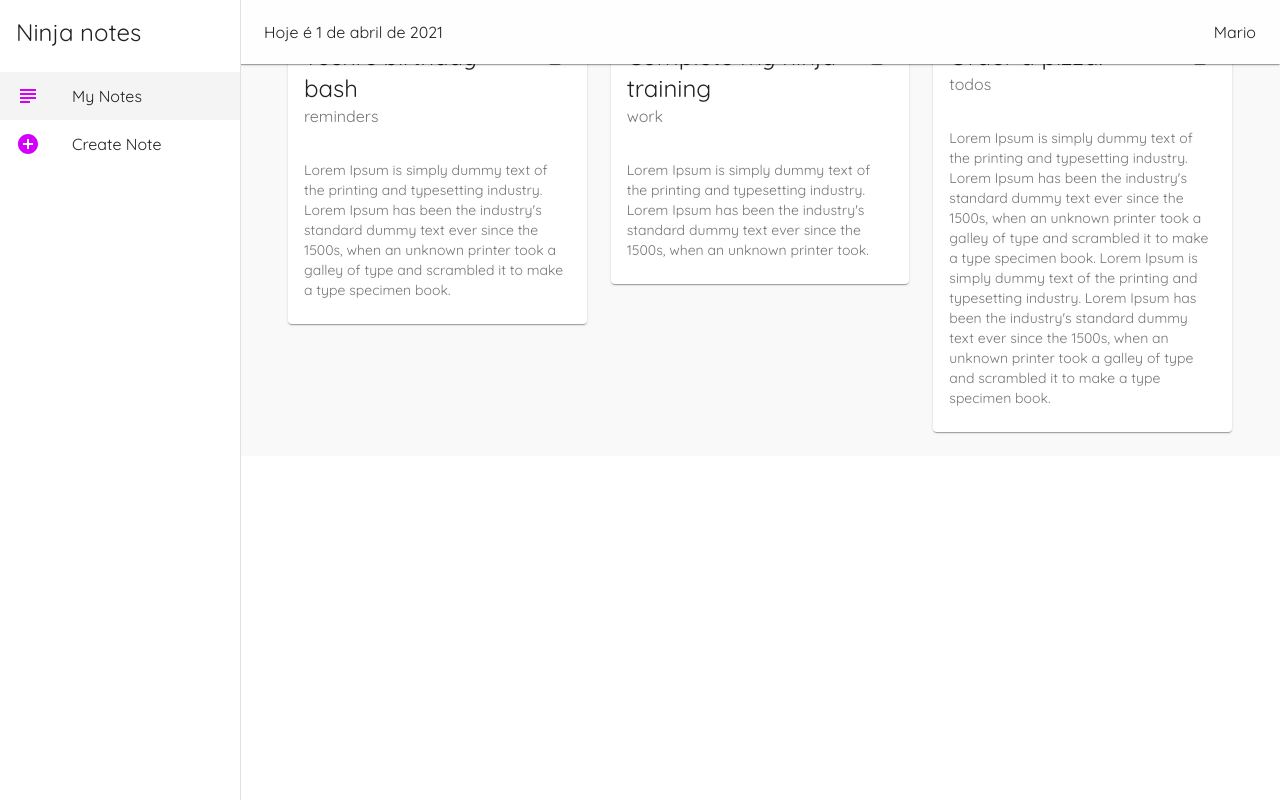
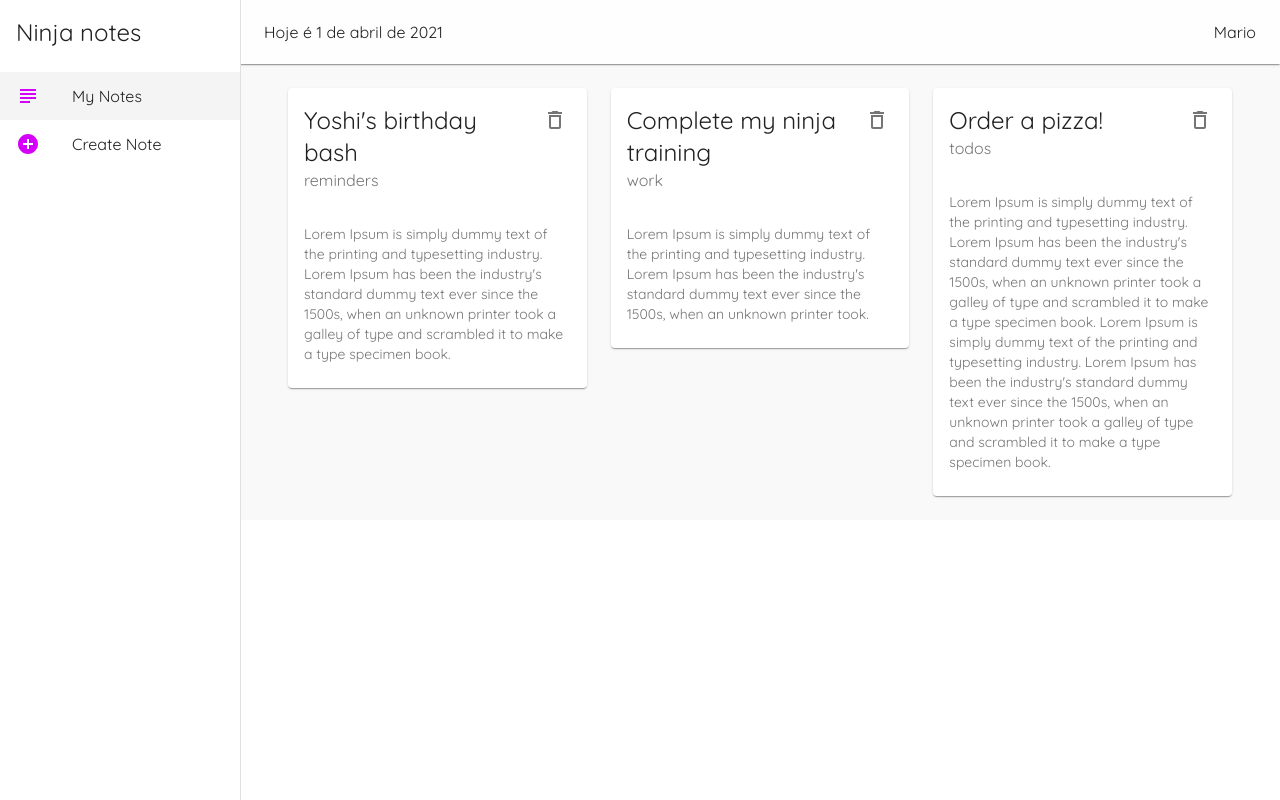
Before and after one commit to raphabarreto/material-ui-tut, a React (Create React App) app: page / in a window 1280 px wide. Built offline with nearby package versions, Linux system fonts and the light colour scheme; data requests are answered from the project's data file.

Commit message:
Fixed toolbar position

```diff
--- a/src/components/Layout.js
+++ b/src/components/Layout.js
@@ -20,14 +20,14 @@ const useStyles = makeStyles((theme) => {
       width: "100%",
       padding: theme.spacing(3),
     },
+    root: {
+      display: "flex",
+    },
     drawer: {
       width: drawerWidth,
     },
     drawerPaper: {
       width: drawerWidth,
-    },
-    root: {
-      display: "flex",
     },
     active: {
       background: "#f4f4f4",
@@ -37,12 +37,12 @@ const useStyles = makeStyles((theme) => {
     },
     appBar: {
       width: `calc(100% - ${drawerWidth}px)`,
+      marginLeft: drawerWidth,
     },
-    toolBar: theme.mixins.toolbar,
-
     date: {
       flexGrow: 1,
     },
+    toolbar: theme.mixins.toolbar,
   };
 });
 
```
